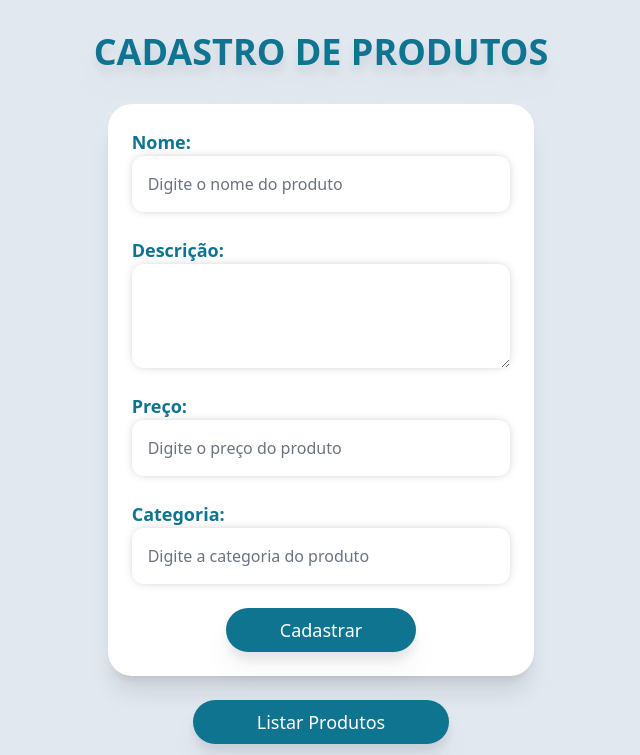
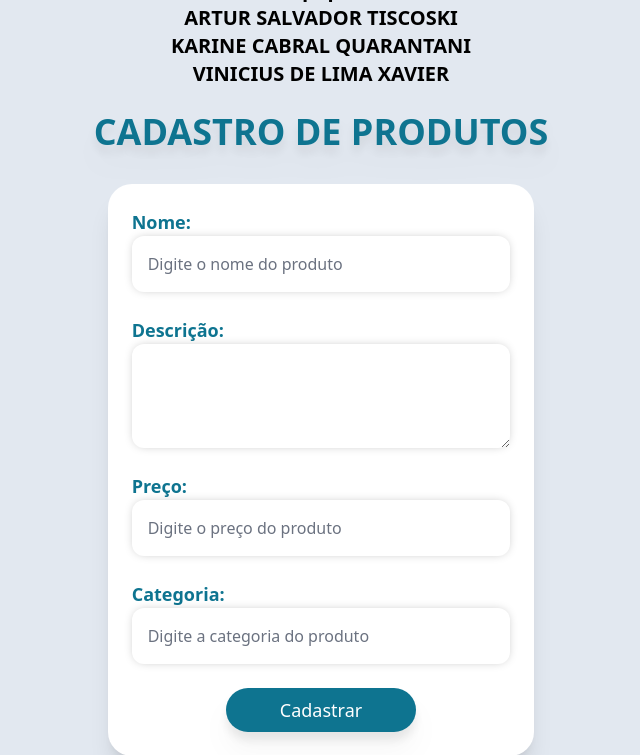
Before and after one commit to ViniciusDLx/atividade-PHP-sw, a PHP site: page / in a window 1280 px wide. Shown: the top 755 px of the page, without its empty margins (319-959 px from the left). Run offline with PHP 8.4, Linux system fonts and the light colour scheme; some libraries are stand-ins or nearby versions.

Commit message:
Inserido Nome da equipe

```diff
--- a/front-end/index.php
+++ b/front-end/index.php
@@ -2,6 +2,13 @@
 
 <body class="h-screen max-h-full overflow-hidden bg-slate-200 ">
     <div class="h-full text-center flex flex-col justify-center items-center">
+        <h1 class="py-6 text-xl font-semibold">Equipe:
+            <ul>
+                <li>ARTUR SALVADOR TISCOSKI</li>
+                <li>KARINE CABRAL QUARANTANI</li>
+                <li>VINICIUS DE LIMA XAVIER</li>
+            </ul>
+        </h1>
         <h1 class="text-4xl font-semibold mb-8 text-cyan-700 drop-shadow-xl">CADASTRO DE PRODUTOS</h1>
         <form id="formCadastroProduto"
             class="sm:w-3/5 xl:w-1/3 flex flex-col gap-y-6 bg-white shadow-xl rounded-3xl p-6 px-4 xl:px-6">
```
